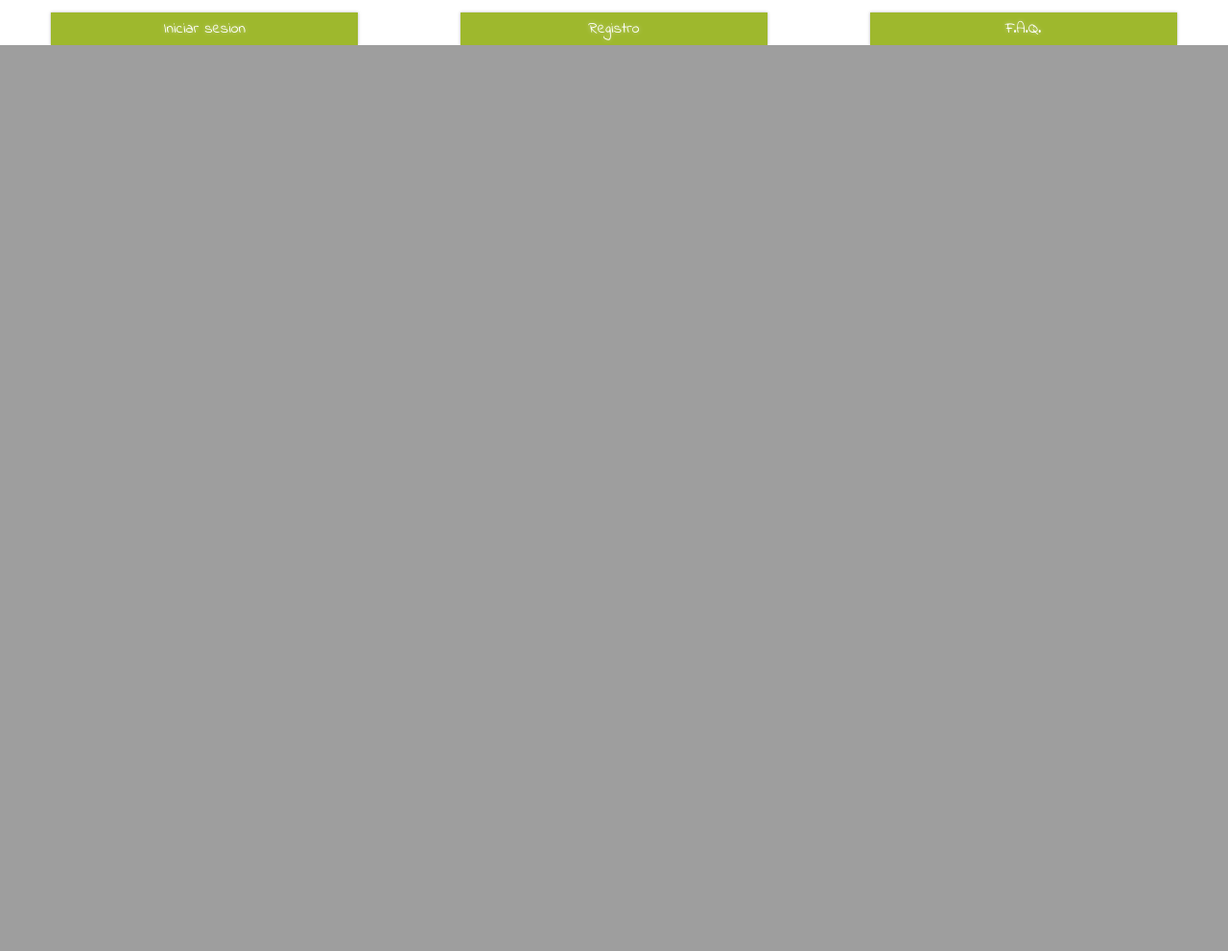
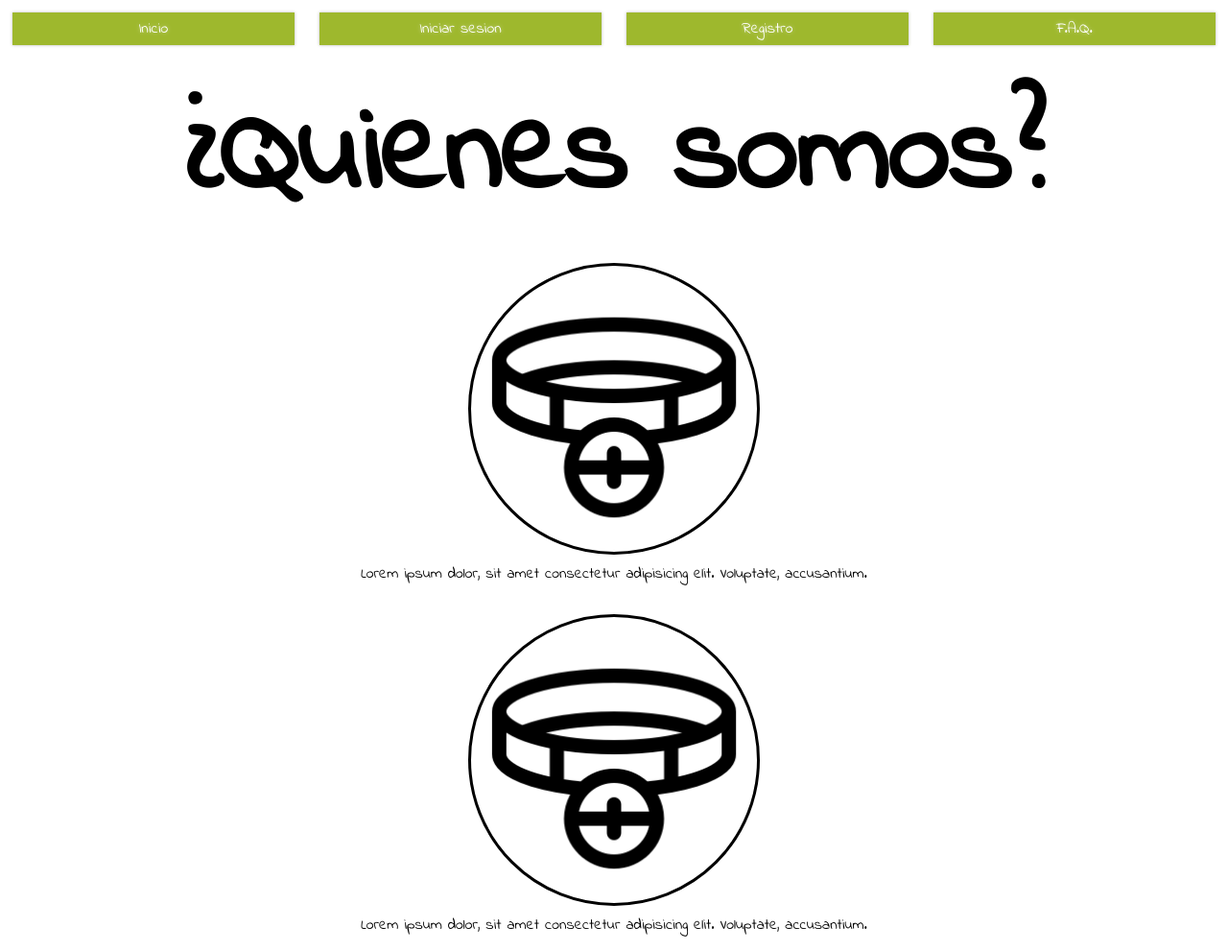
Before and after one commit to pablooconnor/proyectodh, a PHP site: page / in a window 1280 px wide. Shown: the part 1226-2217 px from the top of the page at 96% size. Before the commit the page ends 1273 px from the top, so only its background shows below. Run offline with PHP 8.4, Linux system fonts and the light colour scheme.

Commit message:
Home en proceso

```diff
--- a/css/style.css
+++ b/css/style.css
@@ -53,7 +53,7 @@ body {
 /* Navigation */
 
 .navigation{
-    padding-top: 5px;
+    padding: 5px 0 10px 0;
     text-align: center;
     width: 100%;
     display: flex;
@@ -63,15 +63,13 @@ body {
 }
 
 .navigation a{
-    display: block;
-    width: 25%;
+    width: 23%;
     background-color: #9EB82D;
     color: white;
     text-decoration: none;
     box-shadow: 0px 0px 3px rgba(128, 128, 128, 0.555);
     text-shadow: 0px 0px 5px rgba(255, 255, 255, 0.473);
     padding: 5px 0;
-
     transition:all 0.5s ease;
 }
 
@@ -80,6 +78,44 @@ body {
     -ms-transform: scale(1.1);
     transform: scale(1.1);
     background-color: rgb(172, 199, 50);
+    box-shadow: 0px 3px 7px rgba(70, 70, 70, 0.678);
+}
+
+/* Body */
+
+.about{
+    display: flex;
+    overflow: hidden;
+    flex-wrap: wrap;
+    text-align: center;
+    justify-content: center;
+}
+
+.about h2{
+    padding: 15px 0 0 0;
+    display: block;
+    font-size: 10vw;
+    width: 100%;
+}
+
+.about article{
+    width: 95%;
+    border-radius: 10px;
+    margin: 15px 0;
+    padding: 0 0;
+}
+
+.about article img{
+    width: 25%;
+    border: 3px solid black;
+    border-radius: 50%;
+}
+
+/*TESTSSSSS*/
+
+.bordeTest{
+    border: none;
+    border: 3px solid black !important;
 }
 
 /* Media Queries */
--- a/index.html
+++ b/index.html
@@ -20,6 +20,7 @@
                 <img class="header-background" src="images/pets.png" alt="">
                 <nav>
                     <div class="navigation">
+                        <a href="">Inicio</a>
                         <a href="">Iniciar sesion</a>
                         <a href="">Registro</a>
                         <a href="">F.A.Q.</a>
@@ -27,6 +28,19 @@
                 </nav>
             </div>
         </header>
+        <main>
+            <section class="about">
+                <h2>¿Quienes somos?</h2>
+                <article>
+                    <img src="images/adopcionLogo.png" alt="">
+                    <p>Lorem ipsum dolor, sit amet consectetur adipisicing elit. Voluptate, accusantium.</p>
+                </article>
+                <article>
+                        <img class="bordeTest" src="images/adopcionLogo.png" alt="">
+                        <p>Lorem ipsum dolor, sit amet consectetur adipisicing elit. Voluptate, accusantium.</p>
+                    </article>
+            </section>
+        </main>
     </div>
 </body>
 </html>
```
Also changed, not shown: images/031-pawprints.png (added), images/adopcionLogo.png (added), images/adopcionLogo2.png (added), images/comidaLogo.png (added), images/feedLogo.png (added), images/insumosLogo.png (added), 2 other files. Lines whose indentation alone changed are shown as unchanged.
